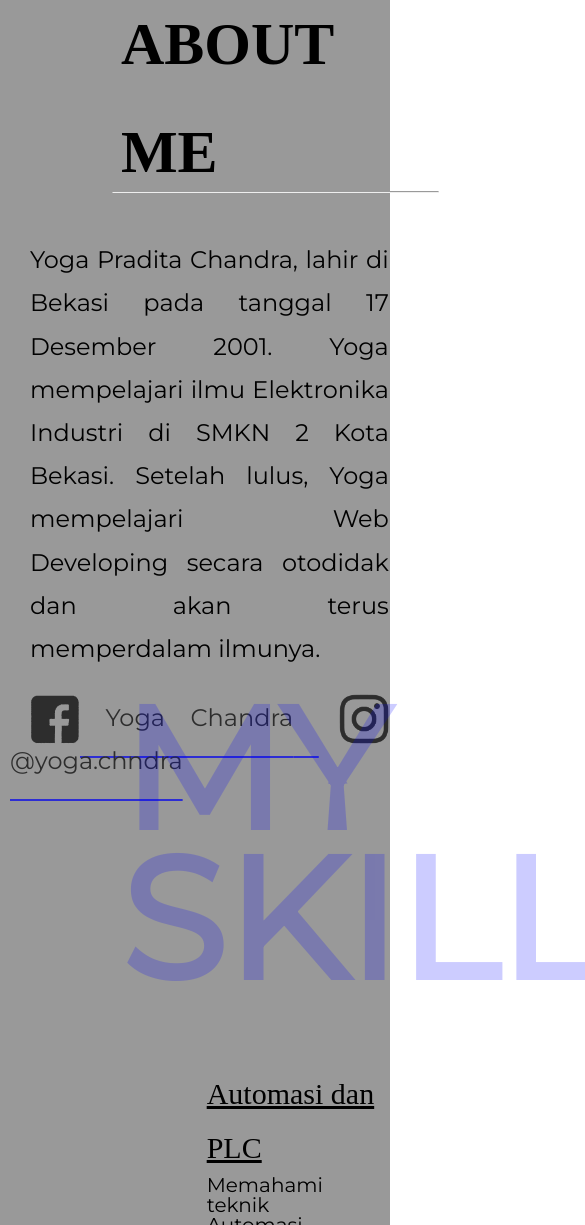
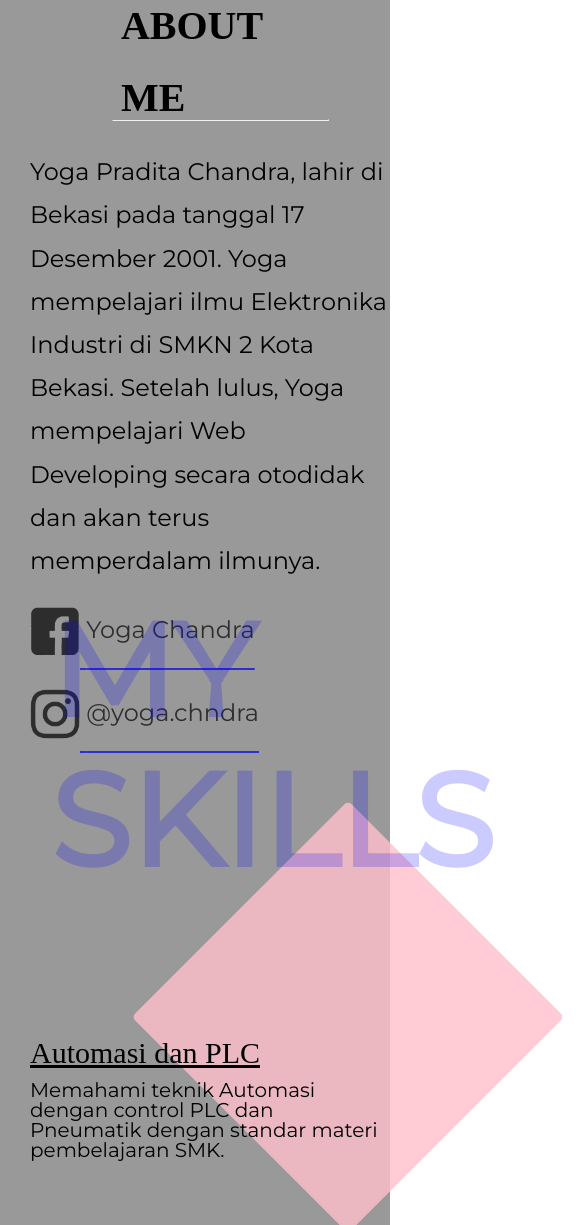
Before and after one commit to YogaChandra/about, a plain HTML site: page index.html in a window 390 px wide. Shown: the part 775-2000 px from the top of the page, 585 px wide, since content can reach past the window. Drawn offline with nearby package versions, Linux system fonts and the light colour scheme; a web font is replaced by a local one.

Commit message:
Add files via upload

```diff
--- a/index.html
+++ b/index.html
@@ -44,7 +44,7 @@
 					<a href="http://www.facebook.com/kayoga.praditachandra" target="_blank" class="hover-sosmed">
 						<img class="logo-sosmed-about" src="logo-facebook-black.png">
 						<span class="nama-sosmed">Yoga Chandra</span>
-					</a>
+					</a> <br class="space-sosmed">
     			<a href="https://www.instagram.com/yoga.chndra" target="_blank" class="hover-sosmed">
     				<img class="logo-sosmed-about" src="logo-instagram-black.png">
     				<span class="nama-sosmed">@yoga.chndra</span>
@@ -86,7 +86,7 @@
 			</div>
 			<!-- Box 2 -->
 			<div class="rellax" data-rellax-speed="-1">
-				<div style="margin-left: 50%; transform: translateY(-700px);">
+				<div class="box-khusus">
 					<div class="box-besar" style="opacity: 80%;"></div>
 				</div>
 			</div>
@@ -97,13 +97,13 @@
 				</div>
 			</div>
 			<!-- Box 4 -->
-			<div class="rellax" style="z-index: 9;" data-rellax-speed="4">
+			<div class="rellax" style="z-index: 3;" data-rellax-speed="4">
 				<div style="margin-left: 80%; transform: translateY(-280px);">
 					<div class="box-sedang"></div>
 				</div>
 			</div>
 			<!-- Box 5 -->
-			<div class="rellax" style="z-index: 9;" data-rellax-speed="4">
+			<div class="rellax" style="z-index: 3;" data-rellax-speed="4">
 				<div style="margin-left: 20%; transform: translateY(-80px);">
 					<div class="box-sedang"></div>
 				</div>
--- a/style-yogacv.css
+++ b/style-yogacv.css
@@ -89,6 +89,9 @@ body, html {
   text-decoration: none;
 }
 
+.space-sosmed {
+  display: none;
+}
 /*Avatar*/
 .avatar {
   border : solid #e6e6e6 5px;
@@ -147,6 +150,10 @@ body, html {
   padding-left: 30px;
   width: 60%;
 }
+
+.myskill {
+    transform: translateY(-50px);
+  }
 
 .skill-judul {
   color: blue;
@@ -231,6 +238,10 @@ body, html {
   transform: rotate(45deg);
   position: relative;
 }
+.box-khusus {
+  margin-left: 50%;
+  transform: translateY(-700px);
+}
 
 
 
@@ -259,10 +270,21 @@ layar lebih kecil lagi
   .myskill {
     transform: translateY(-200px);
   }
+
+  .skill-judul {
+  color: blue;
+  font-size: 170px;
+  margin-top: -400px;
+  margin-left: 85px;
+  line-height: 150px;
+  opacity: 20%;
+  z-index: 1;
+  position: relative;
+}
 }
 
 /*----------------------------------
-layar paling kecil
+layar kecil kecil lagi
 ------------------------------------*/
 
 @media (max-width: 825px) {
@@ -307,4 +329,142 @@ layar paling kecil
   .myskill {
     transform: translateY(200px);
   }
+
+  .skill-judul {
+  color: blue;
+  font-size: 170px;
+  margin-top: -400px;
+  margin-left: 50px;
+  line-height: 150px;
+  opacity: 20%;
+  z-index: 1;
+  position: relative;
+  }
 }
+
+/*----------------------------------
+layar lebih kecil
+------------------------------------*/
+
+@media (max-width: 649px) {
+  .about-me {
+    transform: translateY(-30px);
+    color: black;
+    font-family: "GlacialIndifferenceRegular";
+    font-size: 50px;
+    padding-right: 24%;
+    padding-left: 26%;
+  }
+  .garis-judul-about {
+    display: block;
+    margin-left: -5%;
+    color: black;
+    width: 270px;
+    transform: translateY(-45px);
+  }
+
+  .myskill {
+    transform: translateY(300px);
+  }
+
+  .skill-judul {
+  color: blue;
+  font-size: 130px;
+  margin-top: -400px;
+  margin-left: 50px;
+  line-height: 150px;
+  opacity: 20%;
+  z-index: 1;
+  position: relative;
+  }
+}
+
+/*----------------------------------
+layar terkecil
+------------------------------------*/
+
+@media (max-width: 543px) {
+  .about-me {
+    transform: translateY(-30px);
+    color: black;
+    font-family: "GlacialIndifferenceRegular";
+    font-size: 40px;
+    left: 0;
+  }
+  .garis-judul-about {
+    display: block;
+    margin-left: -5%;
+    color: black;
+    width: 215px;
+    transform: translateY(-35px);
+  }
+
+  .myskill {
+    transform: translateY(-50px);
+  }
+
+  .skill-judul {
+  color: blue;
+  font-size: 130px;
+  margin-top: -200px;
+  margin-left: 50px;
+  line-height: 150px;
+  opacity: 20%;
+  z-index: 1;
+  position: relative;
+  }
+
+  .space-sosmed {
+    display: block;
+  }
+
+  .text-about {
+    text-align: left;
+  }
+
+  .box-khusus {
+  margin-left: 50%;
+  transform: translateY(-900px);
+  }
+
+.teks-kiri {
+   margin-left: 30px;
+   margin-top: 130px;
+   font-size: 30px;
+   color: black;
+   font-family: "GlacialIndifferenceRegular";
+   z-index: 5;
+   position: relative;
+  }
+
+.desc-kiri {
+   font-size: 20px;
+   margin-top: -30px;
+   line-height: 20px;
+   margin-left: 30px;
+   color: black;
+   width: 90%;
+   z-index: 5;
+   position: relative;
+  }
+  .teks-kanan {
+   margin-left: 30px;
+   margin-top: 130px;
+   font-size: 30px;
+   color: black;
+   font-family: "GlacialIndifferenceRegular";
+   z-index: 5;
+   position: relative;
+  }
+
+.desc-kanan {
+   font-size: 20px;
+   margin-top: -30px;
+   line-height: 20px;
+   margin-left: 30px;
+   color: black;
+   width: 90%;
+   z-index: 5;
+   position: relative;
+  }
+}
```
